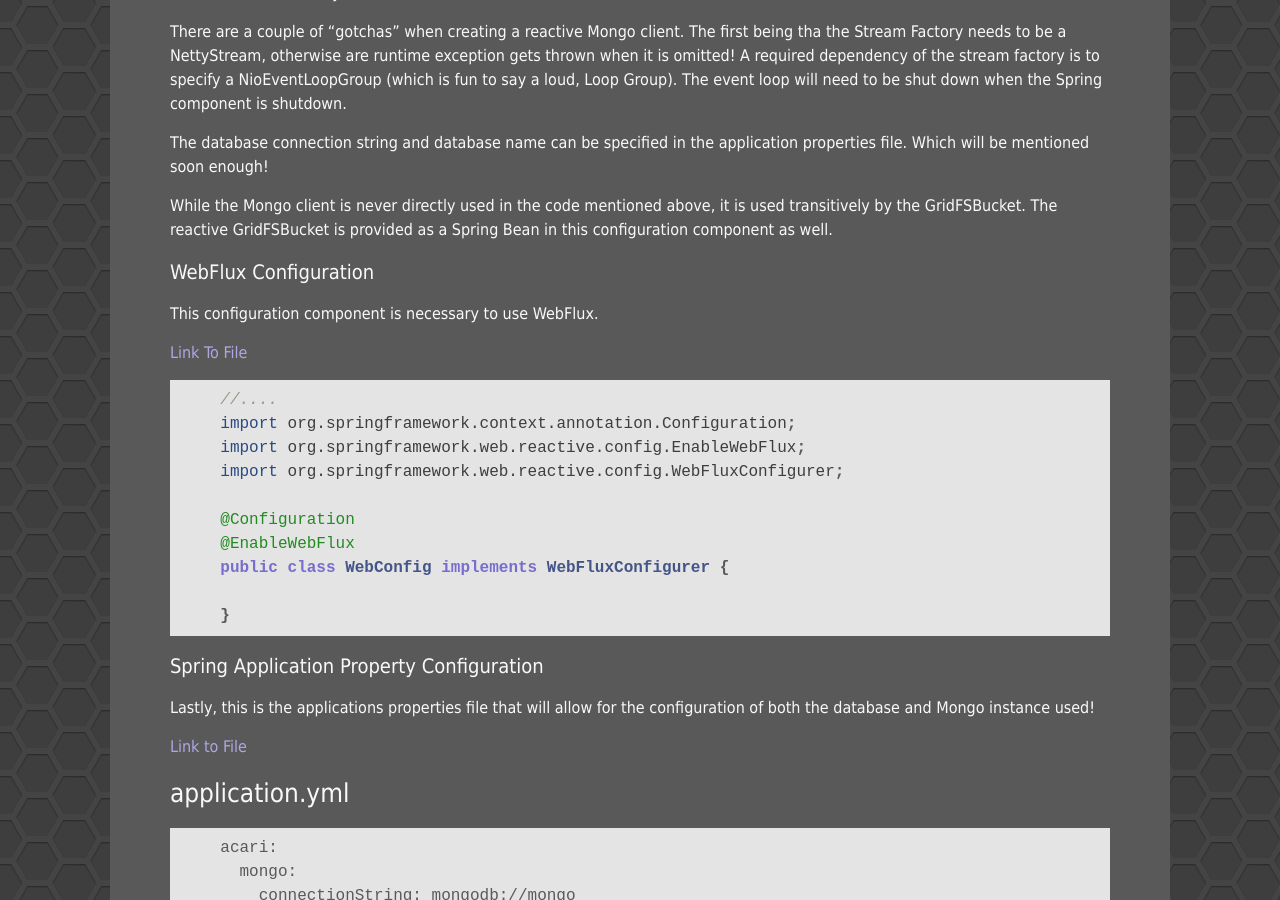
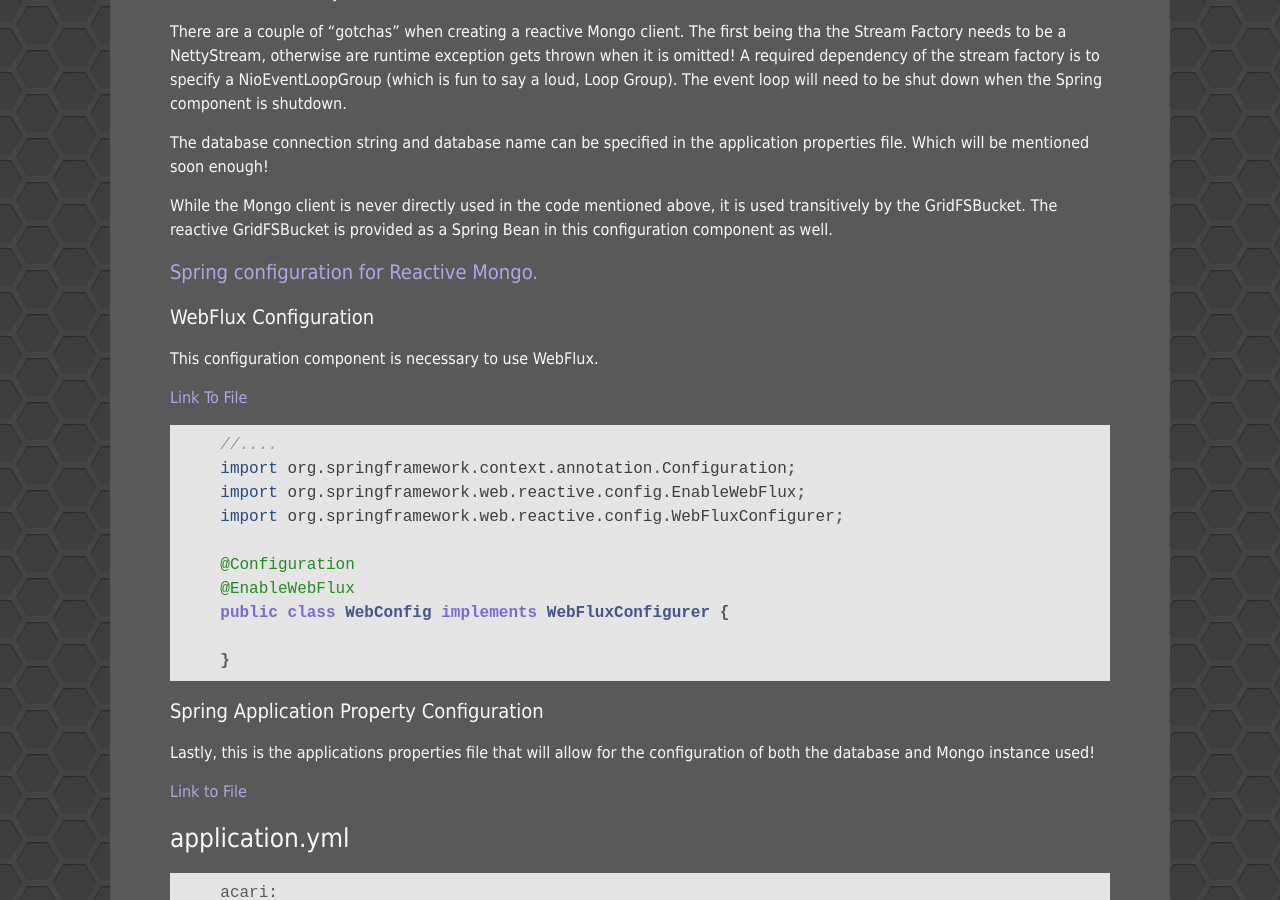
Before and after one commit to Unthrottled/blog, a Jekyll site: the page built from _posts/2017-12-14-Reactive-Mongo-Image-Persistence.md, in a window 1280 px wide and 900 px high, scrolled down 4133 px. Built offline with Jekyll 4.4.1, drawn with Linux system fonts in a browser that asks for light colours.

Commit message:
Link to the encapsulated code

```diff
--- a/_posts/2017-12-14-Reactive-Mongo-Image-Persistence.md
+++ b/_posts/2017-12-14-Reactive-Mongo-Image-Persistence.md
@@ -163,7 +163,7 @@ Which will be mentioned soon enough!
 While the Mongo client is never directly used in the code mentioned above, it is used transitively by the GridFSBucket.
 The reactive GridFSBucket is provided as a Spring Bean in this configuration component as well.
 
-
+#### [Spring configuration for Reactive Mongo.]({{site.url}}/code/rmip/mongo_config.html)
 
 #### WebFlux Configuration
 
```
